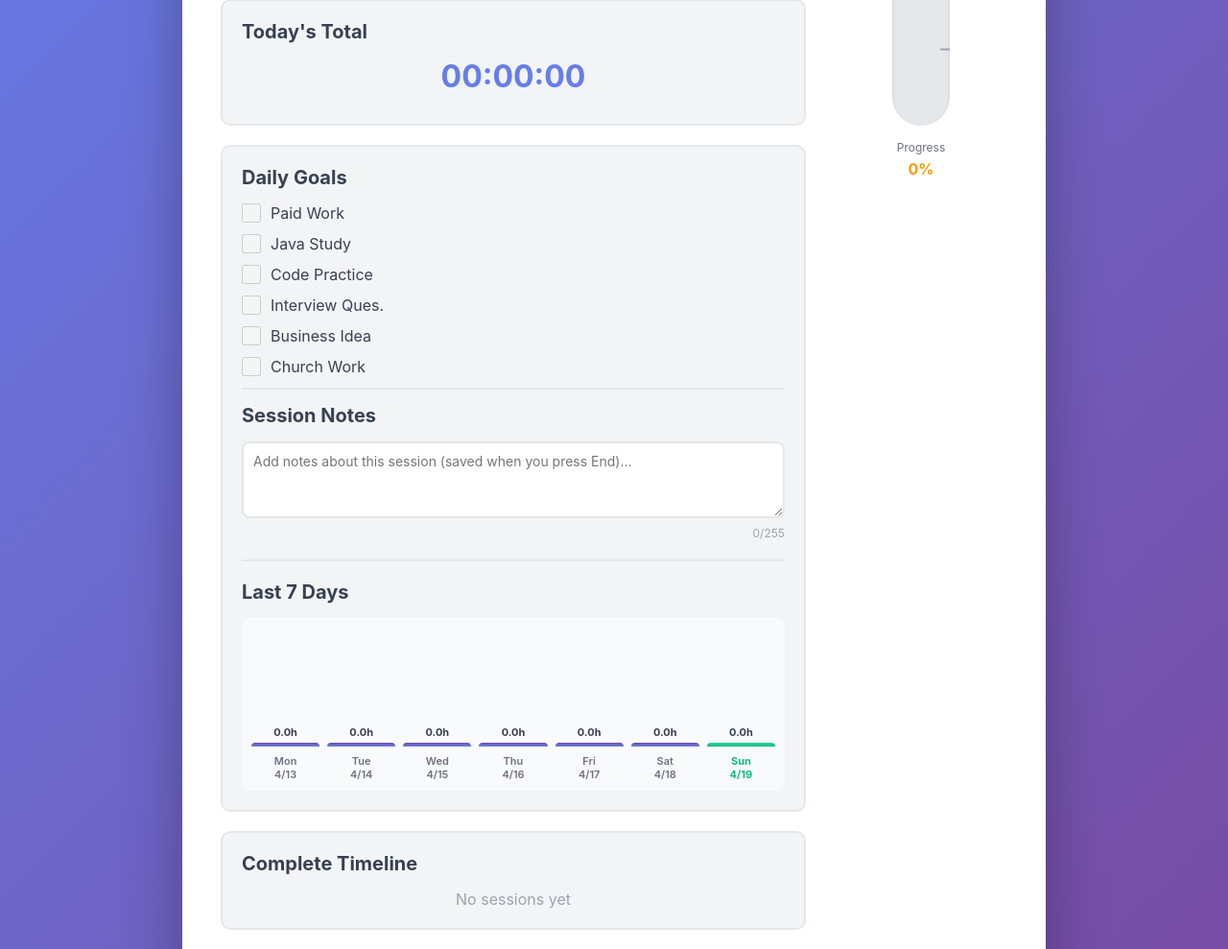
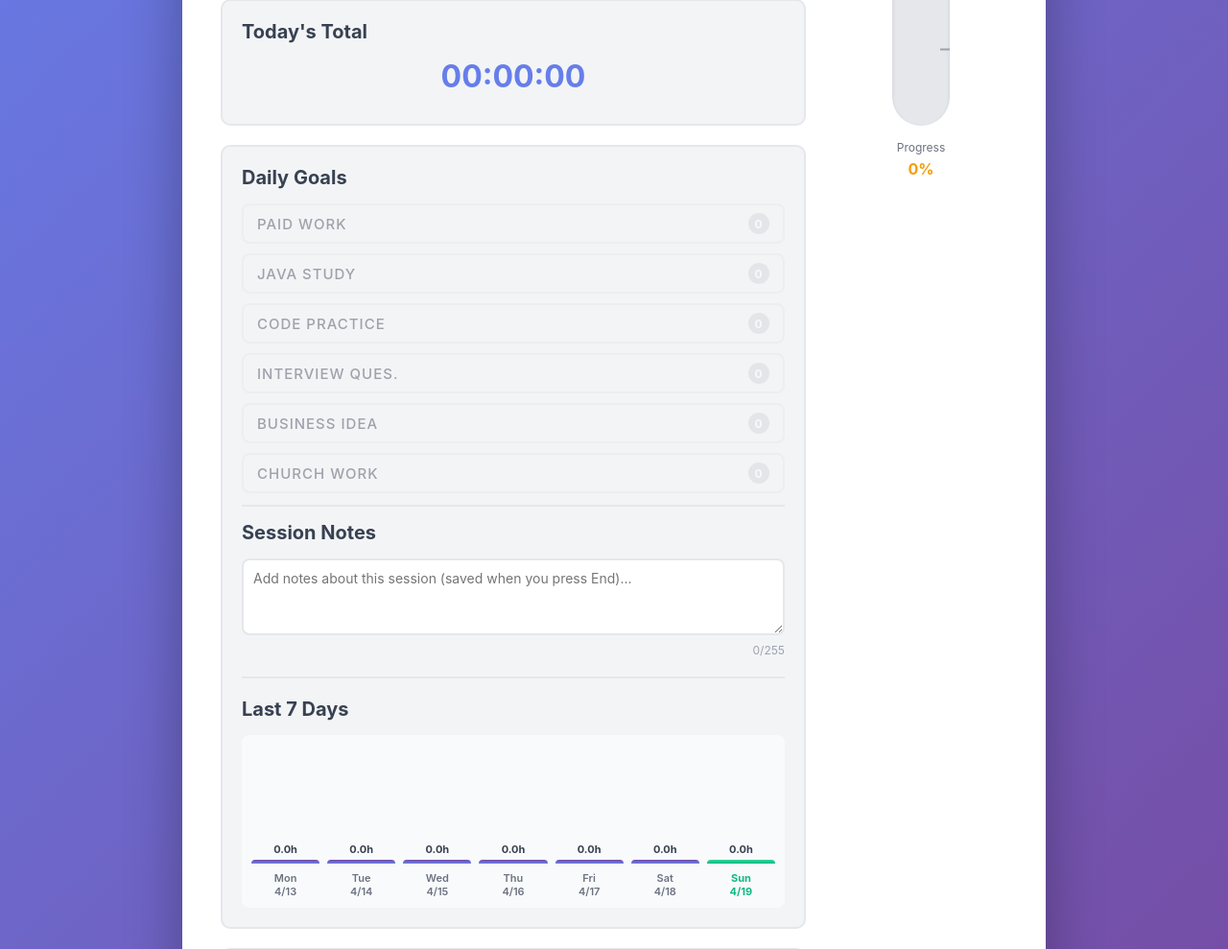
Before and after one commit to clarkesw/TimeKeeper, a Flask app: page / in a window 1280 px wide. Shown: the part 361-1350 px from the top of the page at 96% size. Run offline with Flask 3, Linux system fonts and the light colour scheme; data that the repository does not hold is empty.

Commit message:
One press per session and Badge count

```diff
--- a/static/script.js
+++ b/static/script.js
@@ -2,7 +2,8 @@ let entries = [];
 let isRunning = false;
 let currentStartTime = null;
 let sessionInterval = null;
-let currentSessionTasks = new Set(); // Track tasks for current session
+let currentSessionTasks = new Set(); // Tasks marked during the current session
+let todayTaskCounts = {};            // Total press count per task across all saved sessions today
 
 const startBtn = document.getElementById('startBtn');
 const endBtn = document.getElementById('endBtn');
@@ -31,65 +32,62 @@ function updateFavicon(running) {
 
 // Function to load checklist states from entries
 function loadChecklistStates() {
-    const checkboxes = document.querySelectorAll('.checklist-item input[type="checkbox"]');
+    console.log('=== Loading checklist states ===');
 
-    console.log('=== Loading checklist states ===');
-    console.log('isRunning:', isRunning);
-    console.log('Total entries loaded:', entries.length);
-
-    // Find all tasks that have been completed today (from entries array which only contains today's data)
-    const completedTasks = new Set();
-
+    // Tally how many sessions each task was completed in today
+    todayTaskCounts = {};
     entries.forEach(entry => {
-        if (entry.type === 'END' && entry.tasks && Array.isArray(entry.tasks)) {
-            entry.tasks.forEach(task => completedTasks.add(task));
-            console.log('Found END entry with tasks:', entry.tasks);
+        if (entry.type === 'END' && Array.isArray(entry.tasks)) {
+            entry.tasks.forEach(task => {
+                todayTaskCounts[task] = (todayTaskCounts[task] || 0) + 1;
+            });
         }
     });
+    console.log('Today task counts:', todayTaskCounts);
 
-    console.log('Completed tasks from today only:', Array.from(completedTasks));
+    // Update all badge displays
+    updateAllBadges();
 
-    // Update checkboxes based on completed tasks
-    checkboxes.forEach(checkbox => {
-        const task = checkbox.dataset.task;
-        const isCompleted = completedTasks.has(task);
+    // Enable/disable buttons based on timer state
+    updateCheckboxState(isRunning);
 
-        checkbox.checked = isCompleted;
-
-        // If completed, permanently disable
-        // If not completed, enable only when timer is running
-        checkbox.disabled = isCompleted || !isRunning;
-
-        console.log(`Task "${task}": completed=${isCompleted}, disabled=${checkbox.disabled}`);
-    });
-
-    // Clear the notes textarea at the start of each new day
+    // Clear the notes textarea
     if (notesTextarea) {
         notesTextarea.value = '';
         const notesCounter = document.getElementById('notesCounter');
-        if (notesCounter) {
-            notesCounter.textContent = '0';
-        }
-        console.log('Cleared notes textarea for new day');
+        if (notesCounter) notesCounter.textContent = '0';
     }
 
     console.log('=== Checklist loading complete ===');
 }
 
-// Function to enable/disable checkboxes based on timer state
+// Update badge counts on all task buttons
+function updateAllBadges() {
+    const taskBtns = document.querySelectorAll('.task-btn');
+    taskBtns.forEach(btn => {
+        const task = btn.dataset.task;
+        const count = (todayTaskCounts[task] || 0) + (currentSessionTasks.has(task) ? 1 : 0);
+        const badge = btn.querySelector('.task-badge');
+        if (badge) {
+            badge.textContent = count;
+            badge.classList.toggle('zero', count === 0);
+        }
+    });
+}
+
+// Function to enable/disable task buttons based on timer state
 function updateCheckboxState(enabled) {
-    const checkboxes = document.querySelectorAll('.checklist-item input[type="checkbox"]');
-    checkboxes.forEach(checkbox => {
-        // Don't enable if already checked (permanently completed for the day)
-        if (checkbox.checked) {
-            checkbox.disabled = true;
+    const taskBtns = document.querySelectorAll('.task-btn');
+    taskBtns.forEach(btn => {
+        if (!enabled) {
+            btn.disabled = true;
+            btn.classList.remove('active');
         } else {
-            checkbox.disabled = !enabled;
-        }
-
-        if (!enabled && !checkbox.checked) {
-            // Only reset unchecked items when timer stops
-            checkbox.checked = false;
+            // When enabling, only lock buttons already pressed this session
+            btn.disabled = currentSessionTasks.has(btn.dataset.task);
+            if (currentSessionTasks.has(btn.dataset.task)) {
+                btn.classList.add('active');
+            }
         }
     });
 }
@@ -245,23 +243,18 @@ if (document.readyState === 'loading') {
     loadTodayEntries();
 }
 
-// Add event listeners to checkboxes
+// Add event listeners to task buttons
 document.addEventListener('DOMContentLoaded', () => {
-    const checkboxes = document.querySelectorAll('.checklist-item input[type="checkbox"]');
+    const taskBtns = document.querySelectorAll('.task-btn');
 
-    checkboxes.forEach(checkbox => {
-        checkbox.addEventListener('change', (e) => {
-            const task = e.target.dataset.task;
-            if (e.target.checked) {
-                currentSessionTasks.add(task);
-                console.log('Added task to session:', task);
-                // Once checked, immediately disable it
-                e.target.disabled = true;
-            } else {
-                // This shouldn't happen since we disable on check, but just in case
-                currentSessionTasks.delete(task);
-                console.log('Removed task from session:', task);
-            }
+    taskBtns.forEach(btn => {
+        btn.addEventListener('click', () => {
+            const task = btn.dataset.task;
+            currentSessionTasks.add(task);
+            btn.classList.add('active');
+            btn.disabled = true; // One press per session
+            updateAllBadges();
+            console.log('Marked task for session:', task);
             console.log('Current session tasks:', Array.from(currentSessionTasks));
         });
     });
@@ -457,12 +450,18 @@ endBtn.addEventListener('click', async () => {
     // Now update UI state
     isRunning = false;
     currentStartTime = null;
+
+    // Merge session tasks into today's running totals before clearing
+    currentSessionTasks.forEach(task => {
+        todayTaskCounts[task] = (todayTaskCounts[task] || 0) + 1;
+    });
     currentSessionTasks.clear();
     startBtn.disabled = false;
     endBtn.disabled = true;
 
-    // Disable and reset checkboxes
+    // Disable buttons and update badges
     updateCheckboxState(false);
+    updateAllBadges();
 
     // Stop updating the session timer
     if (sessionInterval) {
@@ -542,7 +541,7 @@ function updateTimeline() {
     let currentStart = null;
     let sessionNumber = 1;
 
-    // Build sessions from entries
+    // Build sessions from entries, pairing START with the next END
     for (let i = 0; i < entries.length; i++) {
         if (entries[i].type === 'START') {
             currentStart = entries[i].timestamp;
@@ -551,7 +550,8 @@ function updateTimeline() {
                 number: sessionNumber++,
                 start: currentStart,
                 end: entries[i].timestamp,
-                duration: entries[i].timestamp - currentStart
+                duration: entries[i].timestamp - currentStart,
+                tasks: entries[i].tasks || []
             });
             currentStart = null;
         }
@@ -564,6 +564,7 @@ function updateTimeline() {
             start: currentStart,
             end: null,
             duration: new Date() - currentStart,
+            tasks: Array.from(currentSessionTasks),
             active: true
         });
     }
@@ -594,6 +595,10 @@ function updateTimeline() {
         const seconds = Math.floor((session.duration % 60000) / 1000);
         const durationStr = `${String(hours).padStart(2, '0')}:${String(minutes).padStart(2, '0')}:${String(seconds).padStart(2, '0')}`;
 
+        const taskTags = session.tasks && session.tasks.length > 0
+            ? `<div class="session-tasks">${session.tasks.map(t => `<span class="session-task-tag">${t}</span>`).join('')}</div>`
+            : '';
+
         return `
             <div class="timeline-session ${session.active ? 'active' : ''}">
                 <div class="timeline-header">
@@ -610,6 +615,7 @@ function updateTimeline() {
                         <span>${endTime}</span>
                     </div>
                 </div>
+                ${taskTags}
             </div>
         `;
     }).join('');
--- a/templates/index.html
+++ b/templates/index.html
@@ -363,37 +363,86 @@
         .checklist {
             display: flex;
             flex-direction: column;
-            gap: 12px;
+            gap: 10px;
         }
 
         .checklist-item {
             display: flex;
             align-items: center;
-            gap: 10px;
         }
 
-        .checklist-item input[type="checkbox"] {
-            width: 20px;
-            height: 20px;
+        .task-btn {
+            display: flex;
+            align-items: center;
+            background: #f3f4f6;
+            border: 2px solid #e5e7eb;
+            border-radius: 8px;
+            padding: 8px 14px;
             cursor: pointer;
-            accent-color: #667eea;
+            transition: all 0.2s;
+            font-size: 15px;
+            color: #374151;
+            font-weight: 500;
+            font-family: inherit;
+            width: 100%;
+            text-align: left;
         }
 
-        .checklist-item input[type="checkbox"]:checked {
+        .task-btn:hover:not(:disabled) {
+            background: #ede9fe;
+            border-color: #667eea;
+            color: #4f46e5;
+        }
+
+        .task-btn.active {
+            background: #ede9fe;
+            border-color: #667eea;
+            color: #4f46e5;
+        }
+
+        .task-btn:disabled {
+            opacity: 0.45;
             cursor: not-allowed;
         }
 
-        .checklist-item label {
-            font-size: 16px;
-            color: #374151;
-            cursor: pointer;
-            user-select: none;
+        .task-btn:active:not(:disabled) {
+            transform: scale(0.97);
         }
 
-        .checklist-item input[type="checkbox"]:checked + label {
-            color: #9ca3af;
-            text-decoration: line-through;
-            cursor: not-allowed;
+        .task-badge {
+            display: inline-flex;
+            align-items: center;
+            justify-content: center;
+            min-width: 22px;
+            height: 22px;
+            padding: 0 5px;
+            border-radius: 11px;
+            background: #667eea;
+            color: white;
+            font-size: 12px;
+            font-weight: 700;
+            margin-left: auto;
+            transition: background 0.2s;
+        }
+
+        .task-badge.zero {
+            background: #d1d5db;
+        }
+
+        .session-tasks {
+            display: flex;
+            flex-wrap: wrap;
+            gap: 5px;
+            margin-top: 8px;
+        }
+
+        .session-task-tag {
+            background: #ede9fe;
+            color: #4f46e5;
+            border-radius: 4px;
+            padding: 2px 7px;
+            font-size: 11px;
+            font-weight: 600;
         }
 
         .notes-panel {
@@ -550,28 +599,22 @@
                 <h2>Daily Goals</h2>
                 <div class="checklist" id="checklist">
                     <div class="checklist-item">
-                        <input type="checkbox" id="check-paid" data-task="Paid Work">
-                        <label for="check-paid">Paid Work</label>
+                        <button class="task-btn" data-task="Paid Work" disabled>Paid Work <span class="task-badge zero">0</span></button>
                     </div>
                     <div class="checklist-item">
-                        <input type="checkbox" id="check-java" data-task="Java Study">
-                        <label for="check-java">Java Study</label>
+                        <button class="task-btn" data-task="Java Study" disabled>Java Study <span class="task-badge zero">0</span></button>
                     </div>
                     <div class="checklist-item">
-                        <input type="checkbox" id="check-code" data-task="Code Practice">
-                        <label for="check-code">Code Practice</label>
+                        <button class="task-btn" data-task="Code Practice" disabled>Code Practice <span class="task-badge zero">0</span></button>
                     </div>
                     <div class="checklist-item">
-                        <input type="checkbox" id="check-interview" data-task="Interview Ques.">
-                        <label for="check-interview">Interview Ques.</label>
+                        <button class="task-btn" data-task="Interview Ques." disabled>Interview Ques. <span class="task-badge zero">0</span></button>
                     </div>
                     <div class="checklist-item">
-                        <input type="checkbox" id="check-business" data-task="Business Idea">
-                        <label for="check-business">Business Idea</label>
+                        <button class="task-btn" data-task="Business Idea" disabled>Business Idea <span class="task-badge zero">0</span></button>
                     </div>
                     <div class="checklist-item">
-                        <input type="checkbox" id="check-church" data-task="Church Work">
-                        <label for="check-church">Church Work</label>
+                        <button class="task-btn" data-task="Church Work" disabled>Church Work <span class="task-badge zero">0</span></button>
                     </div>
                 </div>
 
```
